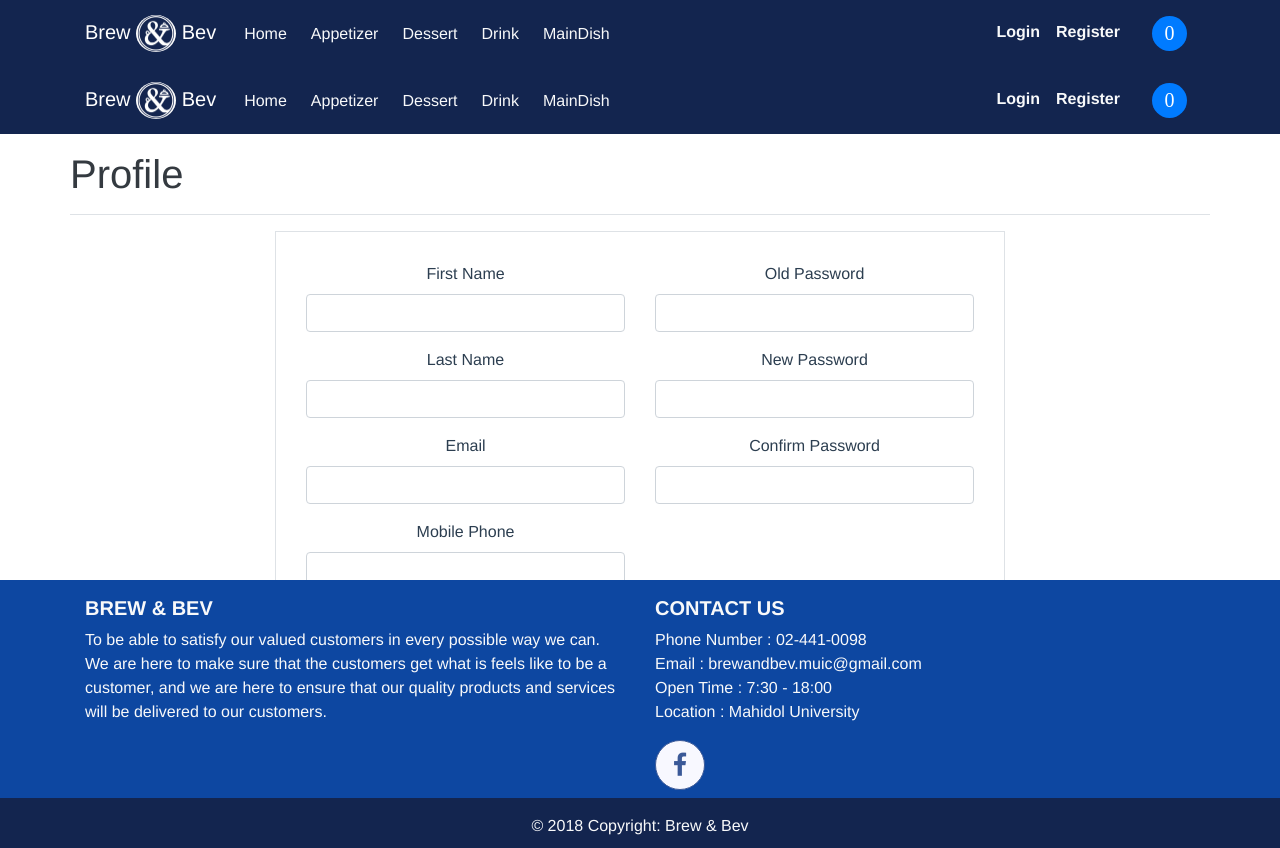
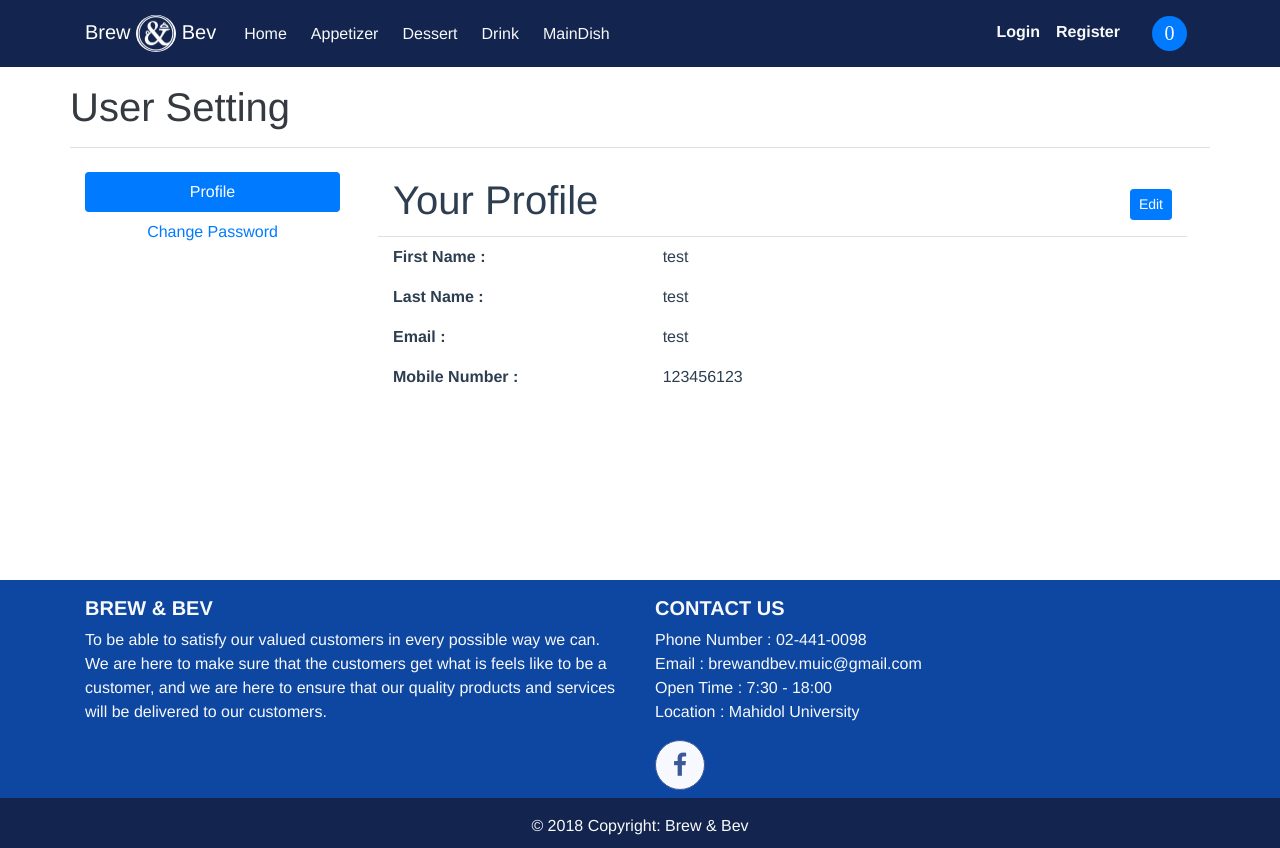
Before and after one commit to bright1h/ooc-project, a Vue app in the folder ooc-vue/: page /profile in a window 1280 px wide. Built offline with nearby package versions, Linux system fonts and the light colour scheme; what vuejs-dialog would draw is missing.

Commit message:
improve user page

```diff
--- a/ooc-vue/src/router.js
+++ b/ooc-vue/src/router.js
@@ -74,6 +74,11 @@ export default new Router({
       path: '/menu',
       name: '/menu',
       component: Menu
+    },
+    {
+      path: '/profile',
+      name: '/profile',
+      component: Profile
     }
   ]
 })
--- /dev/null
+++ b/ooc-vue/src/views/ChangePassword.vue
@@ -0,0 +1,68 @@
+<template>
+    <div class="changePwd p-2 rounded"
+        style="background-color: #ffffff;">
+    <div class="container">
+        <div class="row border-bottom py-1">
+            <div class="col text-left">
+                <h1>Your Profile</h1>
+            </div>
+        </div>
+        <div class="form-row mt-4">
+            <div class="form-group col-md">
+                <input type="password"
+                        class="form-control"
+                        placeholder="New Password"
+                        name="password"
+                        v-validate="'required'"
+                        v-model="pwd">
+                    <span v-if="errors.has('password')">
+                        <p class="alert alert-warning py-0 text-left my-1">{{errors.first('password')}}</p>
+                    </span>
+            </div>
+        </div>
+        <div class="form-row">
+            <div class="form-group col-md">
+                <input type="password"
+                               class="form-control"
+                               placeholder="Confirmed New Password"
+                               name="confirmed password"
+                               v-validate="'required|confirmed:password'"
+                               v-model="cPwd">
+                    <span v-if="errors.has('confirmed password')">
+                        <p class="alert alert-warning py-0 text-left my-1">{{errors.first('confirmed password')}}</p>
+                    </span>
+            </div>
+
+        </div>
+        <div class="form-footer ">
+            <button class="btn btn-primary">Change Password</button>
+        </div>
+    </div>
+
+    </div>
+</template>
+
+<script>
+  export default {
+    name: "ChangePassword",
+    data(){
+        return {
+            editPwd : {
+                newPwd : "",
+                newCPwd : "",
+            }
+        }
+    },
+    methods : {
+        changePwd(){
+
+        }
+    }
+  };
+</script>
+
+<style scoped>
+  .border {
+    padding: 30px;
+  }
+</style>
--- a/ooc-vue/src/views/Profile.vue
+++ b/ooc-vue/src/views/Profile.vue
@@ -1,72 +1,39 @@
 <template>
   <div class="profile">
-    <Header/>
     <div class="container py-2">
       <div class="row border-bottom py-2">
-        <h1 class="text-dark ">Profile</h1>
+        <h1 class="text-dark ">User Setting</h1>
       </div>
       <div class="row py-3">
-        <div class="col-md-2"></div>
-        <div class="col-md">
-          <div class="border">
-            <form>
-              <div class="row">
-                <div class="form-group col-md">
-                  <label for="firstName">First Name</label>
-                  <input id="firstName" type="text" class="form-control">
-                </div>
-                <div class="form-group col-md">
-                  <label for="oldPassword">Old Password</label>
-                  <input id="oldPassword" type="password" class="form-control">
-                </div>
-              </div>
-              <div class="row">
-                <div class="form-group col-md">
-                  <label for="lastName">Last Name</label>
-                  <input id="lastName" type="text" class="form-control">
-                </div>
-                <div class="form-group col-md">
-                  <label for="newPassword">New Password</label>
-                  <input id="newPassword" type="password" class="form-control">
-                </div>
-              </div>
-              <div class="row">
-                <div class="form-group col-md">
-                  <label for="email">Email</label>
-                  <input id="email" type="email" class="form-control">
-                </div>
-                <div class="form-group col-md">
-                  <label for="confirmPassword">Confirm Password</label>
-                  <input id="confirmPassword" type="text" class="form-control">
-                </div>
-              </div>
-              <div class="row">
-                <div class="form-group col-md-6">
-                  <label for="mobilePhone">Mobile Phone</label>
-                  <input id="mobilePhone" type="text" class="form-control">
-                </div>
-              </div>
-              <br><br>
-              <div class="form-footer">
-                <button type="button" class="btn btn-primary">Save changes</button>
-              </div>
-            </form>
+        <div class="col-sm-3">
+          <div class="nav flex-column nav-pills py-2" id="v-pills-tab" role="tablist" aria-orientation="vertical"
+              style="
+               background-color: #ffffff;">
+            <a class="nav-link active" id="v-pills-home-tab" data-toggle="pill" href="#v-pills-home" role="tab" aria-controls="v-pills-home" aria-selected="true">Profile</a>
+            <a class="nav-link" id="v-pills-menus-tab" data-toggle="pill" href="#v-pills-menus" role="tab" aria-controls="v-pills-menus" aria-selected="false">Change Password</a>
           </div>
         </div>
-        <div class="col-md-2"></div>
+        <div class="col-sm-9">
+          <div class="tab-content" id="v-pills-tabContent">
+            <div class="tab-pane fade show active" id="v-pills-home" role="tabpanel" aria-labelledby="v-pills-home-tab">
+              <UserProfile/>
+            </div>
+            <div class="tab-pane fade" id="v-pills-menus" role="tabpanel" aria-labelledby="v-pills-menus-tab">
+              <ChangePassword/>
+            </div>
+          </div>
+        </div>
       </div>
     </div>
-    <Footer/>
   </div>
 </template>
 
 <script>
-  import Header from "../components/Header";
-  import Footer from "../components/Footer";
-
+  import UserProfile from './UserProfile'
+  import ChangePassword from "./ChangePassword"
   export default {
     name: "Profile",
-    components: {Footer, Header}
+    components : {UserProfile, ChangePassword}
   };
 </script>
 
--- /dev/null
+++ b/ooc-vue/src/views/UserProfile.vue
@@ -0,0 +1,174 @@
+<template>
+  <div class="user-profile p-2 rounded"
+        style="background-color: #ffffff;">
+    <div class="container">
+        <div class="row border-bottom py-1">
+            <div class="col text-left">
+                <h1>Your Profile</h1>
+            </div>
+            <div class="col m-auto">
+                <button class="btn btn-primary btn-sm float-right"
+                        data-toggle="modal"
+                        data-target="#edit-modal">Edit</button>
+            </div>
+        </div>
+        <div class="row py-2">
+            <div class="col-4 font-weight-bold text-left">
+                First Name :
+            </div>
+            <div class="col text-left">
+                {{profile.fName}}
+            </div>
+        </div>
+
+
+        <div class="row py-2">
+            <div class="col-4 font-weight-bold text-left">
+                Last Name :
+            </div>
+            <div class="col text-left">
+                {{profile.lName}}
+            </div>
+        </div>
+
+        <div class="row py-2">
+            <div class="col-4 font-weight-bold text-left">
+                Email :
+            </div>
+            <div class="col text-left">
+                {{profile.email}}
+            </div>
+        </div>
+
+        <div class="row py-2">
+            <div class="col-4 font-weight-bold text-left">
+                Mobile Number :
+            </div>
+            <div class="col text-left">
+                {{profile.mobileNo}}
+            </div>
+        </div>
+    </div>
+
+    <div class="modal fade" id="edit-modal">
+        <div class="modal-dialog modal-dialog-centered">
+            <div class="modal-content">
+
+          <!-- Modal Header -->
+            <div class="modal-header">
+                <h4 class="modal-title">Edit Profile</h4>
+                <button type="button" class="close" data-dismiss="modal">&times;</button>
+            </div>
+
+          <!-- Modal body -->
+          <div class="modal-body">
+            <div class="row pt-2">
+              <div class="col-md mt-2 mx-3">
+                  <form @submit.prevent="edit()">
+                    <div class="form-row">
+                      <div class="form-group col-md">
+                        <input type="text"
+                               class="form-control"
+                               placeholder="First Name"
+                               name="first name"
+                               v-validate="'required|alpha'"
+                               v-model="fName">
+                        <span v-if="errors.has('first name')">
+                          <p class="alert alert-warning py-0 text-left my-1">{{errors.first('first name')}}</p>
+                        </span>
+                      </div>
+                    </div>
+                    <div class="form-row">
+
+                      <div class="form-group col-md">
+                        <input type="text"
+                               class="form-control"
+                               placeholder="Last Name"
+                               name="last name"
+                               v-validate="'required|alpha'"
+                               v-model="lName">
+                        <span v-if="errors.has('last name')">
+                          <p class="alert alert-warning py-0 text-left my-1">{{errors.first('last name')}}</p>
+                        </span>
+                      </div>
+                    </div>
+
+                    <div class="form-row">
+                      <div class="form-group col-md">
+                        <input type="email"
+                               class="form-control"
+                               placeholder="Email"
+                               name="email"
+                               v-model="email"
+                               v-validate:email="'required|email'">
+                        <span v-if="errors.has('email')">
+                          <p class="alert alert-warning py-0 text-left my-1">{{errors.first('email')}}</p>
+                        </span>
+                      </div>
+                    </div>
+
+                    <div class="form-row">
+                      <div class="form-group col-md">
+                        <input type="text"
+                               class="form-control"
+                               placeholder="Mobile Number"
+                               name="mobile number"
+                               v-validate="'required|digits:10'"
+                               v-model="phoneNo">
+                        <span v-if="errors.has('mobile number')">
+                          <p class="alert alert-warning py-0 text-left my-1">{{errors.first('mobile number')}}</p>
+                        </span>
+                      </div>
+                    </div>
+
+                    <div class="form-footer ">
+                      <button class="btn btn-primary">Edit</button>
+                    </div>
+                  </form>
+                <!-- </div> -->
+              </div>
+            </div>
+          </div>
+
+          <!-- Modal footer -->
+          <div class="modal-footer">
+
+          </div>
+        </div>
+        </div>
+    </div>
+  </div>
+</template>
+
+<script>
+  export default {
+    name: "UserProfile",
+    data(){
+        return {
+            profile : {
+                fName : "test",
+                lName : "test",
+                email : "test",
+                mobileNo : "123456123",
+            },
+            editData : {
+                newFName : "",
+                newLName : "",
+                newEmail : "",
+                newMobileNo : "",
+            }
+        }
+    },
+    methods : {
+        edit(){
+
+        }
+    }
+  };
+</script>
+
+<style scoped>
+  .border {
+    padding: 30px;
+  }
+</style>
```
Also changed, not shown: ooc-vue/src/views/AdminHome.vue (+1 -16 lines).
